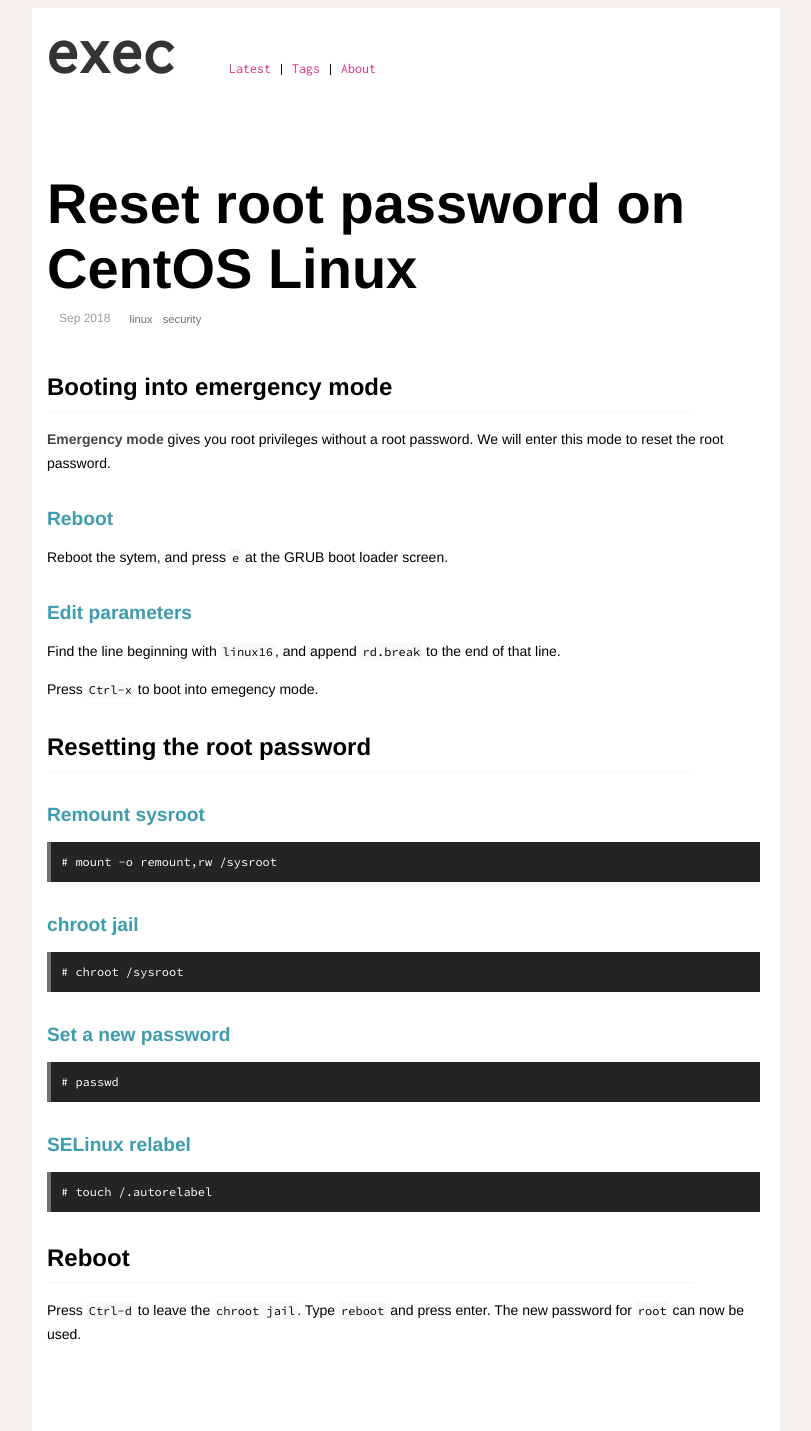
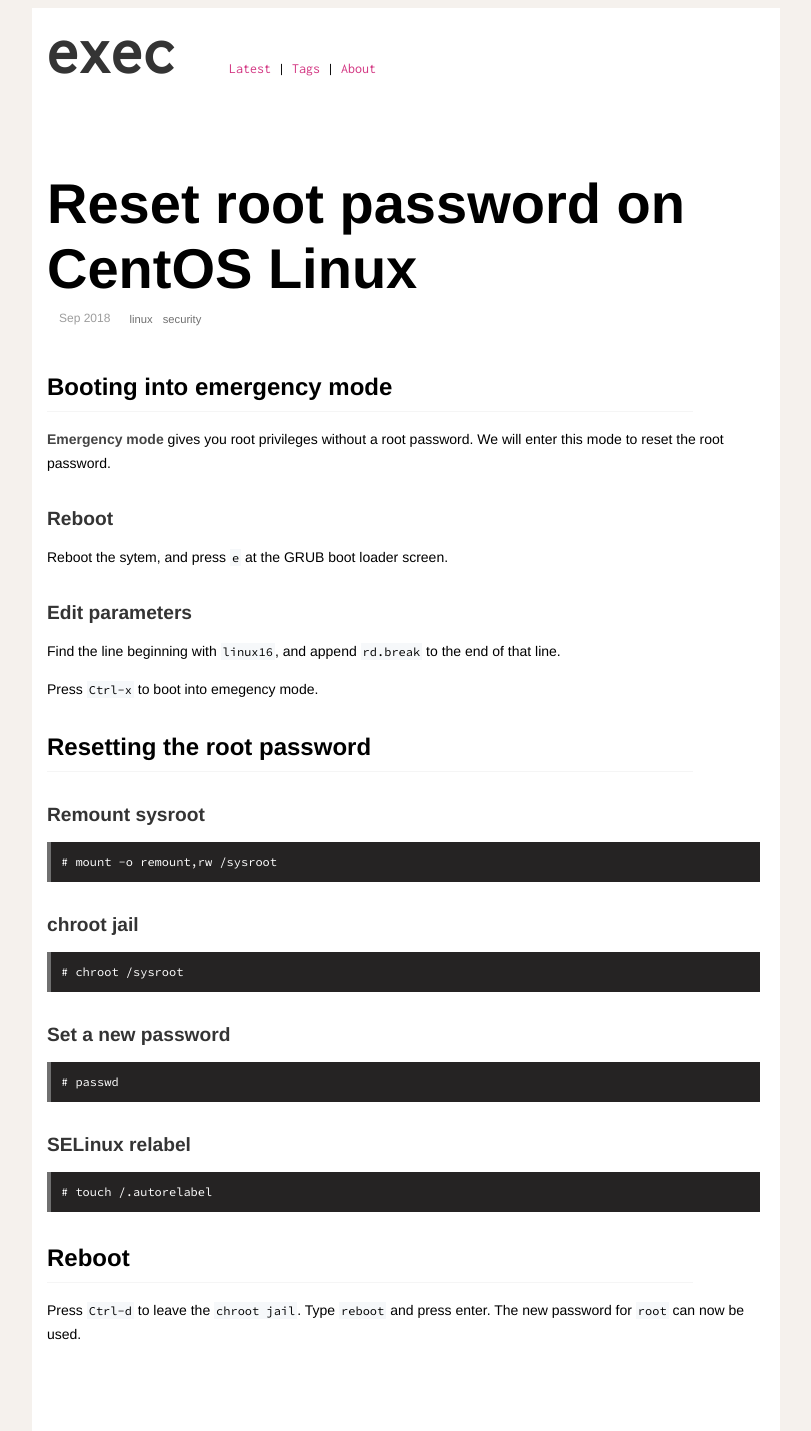
Before and after one commit to execas/execas.github.io, a Jekyll site: the page built from _posts/2018-09-03-reset-root-password-on-centos-linux.md, in a window 1280 px wide. Shown: the whole page, without its empty margins (234-1045 px from the left). Built offline with Jekyll 4.4.1, drawn with Linux system fonts in a browser that asks for light colours.

Commit message:
Update execas.css

```diff
--- a/css/execas.css
+++ b/css/execas.css
@@ -302,7 +302,7 @@
 }
 
 .post h3 {
-     color: #3D9CAF;
+     color: #343434;
      font-size: 1.2rem;
      margin-top:2rem;
      margin-bottom:1rem;
```
